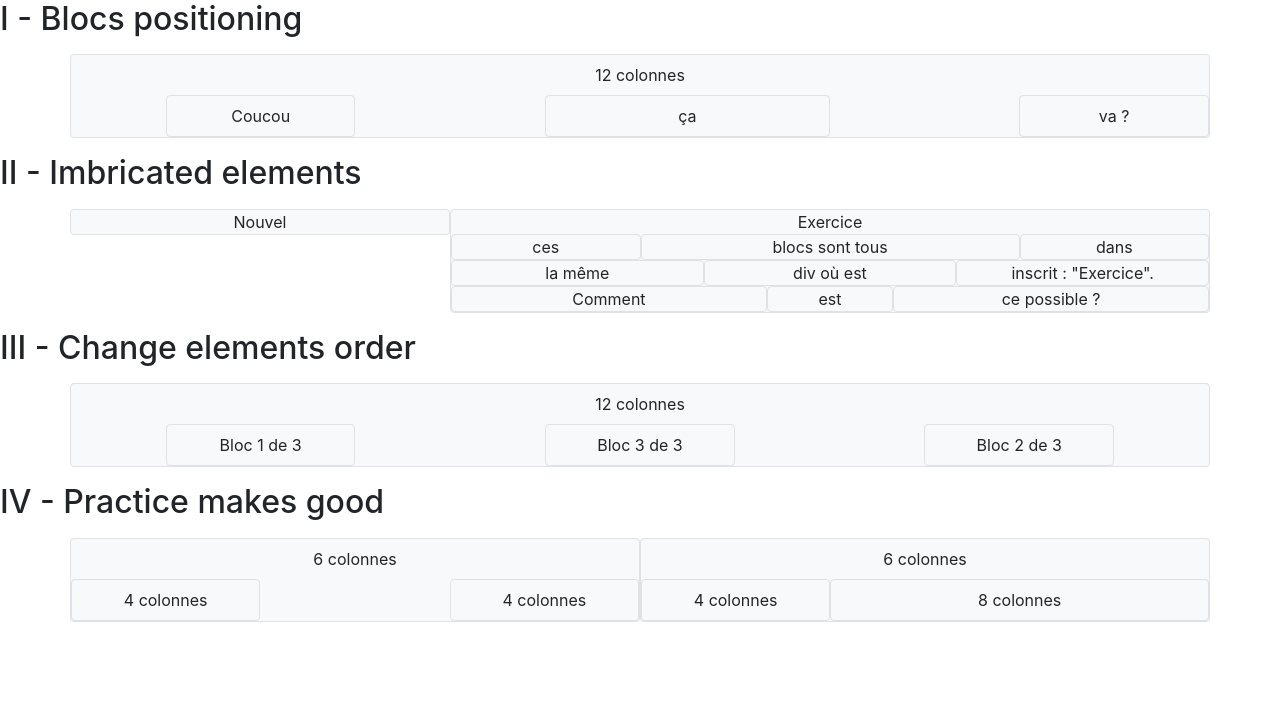
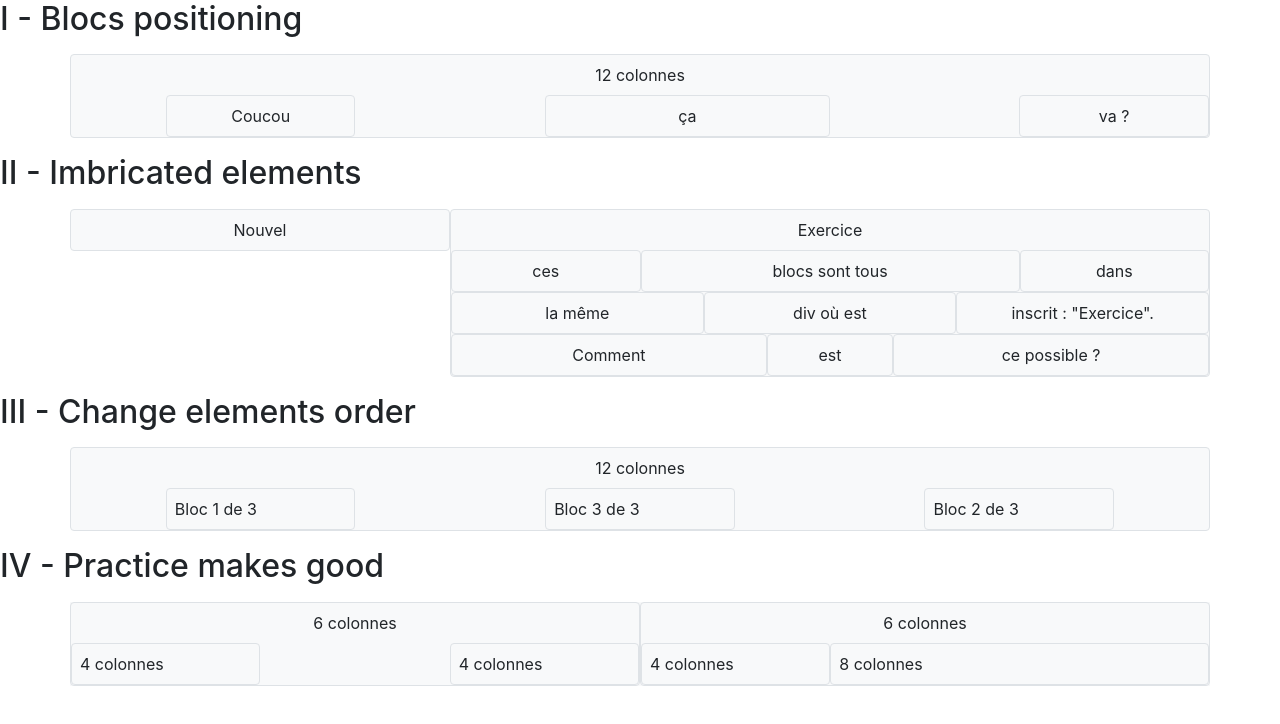
Before and after one commit to epictete/bootstrap-training, a plain HTML site: page index.html in a window 1280 px wide. Drawn offline with nearby package versions, Linux system fonts and the light colour scheme.

Commit message:
Améliorer la structure des différents exercices avec des Rows

```diff
--- a/index.html
+++ b/index.html
@@ -13,9 +13,11 @@
 
 
     <h2>I - Blocs positioning</h2>
-    <div class="container">
-        <div class="row border rounded bg-light text-center align-middle mt-3 mb-3">
+    <div class="container border rounded bg-light text-center align-middle mt-3 mb-3">
+        <div class="row">
             <div class="col-12 p-2">12 colonnes</div>
+        </div>
+        <div class="row">
             <div class="col-2 border rounded offset-1 p-2">Coucou</div>
             <div class="col-3 border rounded offset-2 p-2">ça</div>
             <div class="col-2 border rounded offset-2 p-2">va ?</div>
@@ -24,23 +26,27 @@
 
 
     <h2>II - Imbricated elements</h2>
-    <div class="container">
-        <div class="row mt-3 mb-3 text-center align-middle">
-            <div class="col-4 border rounded bg-light align-self-start">
-                Nouvel
-            </div>
+    <div class="container mt-3 mb-3">
+        <div class="row text-center align-middle">
+            <div class="col-4 border rounded bg-light align-self-start p-2">Nouvel</div>
             <div class="col-8 border rounded bg-light">
-                Exercice
                 <div class="row">
-                    <div class="col-3 border rounded bg-light">ces</div>
-                    <div class="col-6 border rounded bg-light">blocs sont tous</div>
-                    <div class="col-3 border rounded bg-light">dans</div>
-                    <div class="col-4 border rounded bg-light">la même</div>
-                    <div class="col-4 border rounded bg-light">div où est</div>
-                    <div class="col-4 border rounded bg-light">inscrit : "Exercice".</div>
-                    <div class="col-5 border rounded bg-light">Comment</div>
-                    <div class="col-2 border rounded bg-light">est</div>
-                    <div class="col-5 border rounded bg-light">ce possible ?</div>
+                    <div class="col-12 p-2">Exercice</div>
+                </div>
+                <div class="row">
+                    <div class="col-3 border rounded p-2">ces</div>
+                    <div class="col-6 border rounded p-2">blocs sont tous</div>
+                    <div class="col-3 border rounded p-2">dans</div>
+                </div>
+                <div class="row">
+                    <div class="col-4 border rounded p-2">la même</div>
+                    <div class="col-4 border rounded p-2">div où est</div>
+                    <div class="col-4 border rounded p-2">inscrit : "Exercice".</div>
+                </div>
+                <div class="row">
+                    <div class="col-5 border rounded p-2">Comment</div>
+                    <div class="col-2 border rounded p-2">est</div>
+                    <div class="col-5 border rounded p-2">ce possible ?</div>
                 </div>
             </div>
         </div>
@@ -48,9 +54,11 @@
 
 
     <h2>III - Change elements order</h2>
-    <div class="container">
-        <div class="row border rounded bg-light text-center align-middle mt-3 mb-3">
-            <div class="col-12 p-2">12 colonnes</div>
+    <div class="container border rounded bg-light mt-3 mb-3">
+        <div class="row">
+            <div class="col-12 text-center align-middle p-2">12 colonnes</div>
+        </div>
+        <div class="row">
             <div class="col-2 offset-1 border rounded offset-1 p-2">Bloc 1 de 3</div>
             <div class="col-2 offset-2 border rounded offset-1 p-2 order-1">Bloc 2 de 3</div>
             <div class="col-2 offset-2 border rounded offset-1 p-2">Bloc 3 de 3</div>
@@ -59,10 +67,12 @@
 
 
     <h2>IV - Practice makes good</h2>
-    <div class="container">
-        <div class="row bg-light text-center align-middle mt-3 mb-3">
+    <div class="container bg-light mt-3 mb-3">
+        <div class="row">
             <div class="col-6 border rounded">
-                <div class="col-12 p-2">6 colonnes</div>
+                <div class="row">
+                    <div class="col-12 text-center align-middle p-2">6 colonnes</div>
+                </div>
                 <div class="row">
                     <div class="col-4 border rounded p-2">4 colonnes</div>
                     <div class="col-4 border rounded p-2 offset-4">4 colonnes</div>
@@ -70,7 +80,9 @@
 
             </div>
             <div class="col-6 border rounded">
-                <div class="col-12 p-2">6 colonnes</div>
+                <div class="row">
+                    <div class="col-12 text-center align-middle p-2">6 colonnes</div>
+                </div>
                 <div class="row">
                     <div class="col-4 border rounded p-2">4 colonnes</div>
                     <div class="col-8 border rounded p-2">8 colonnes</div>
```
